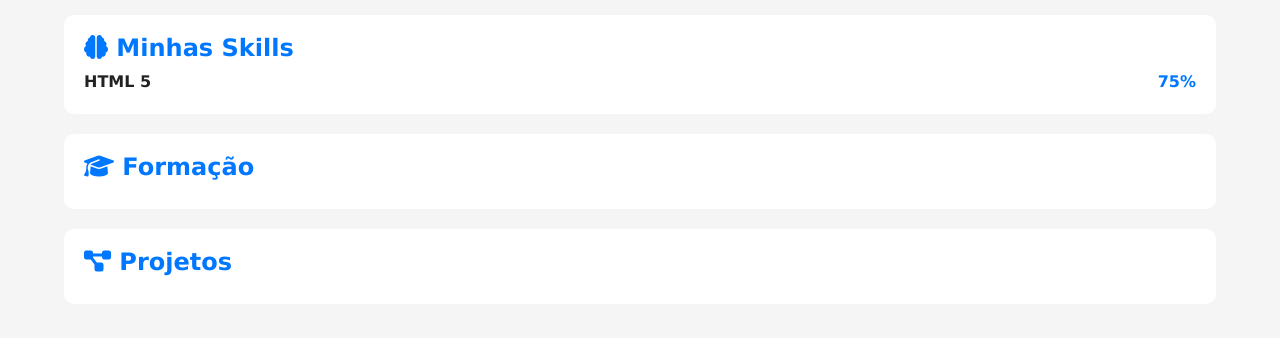
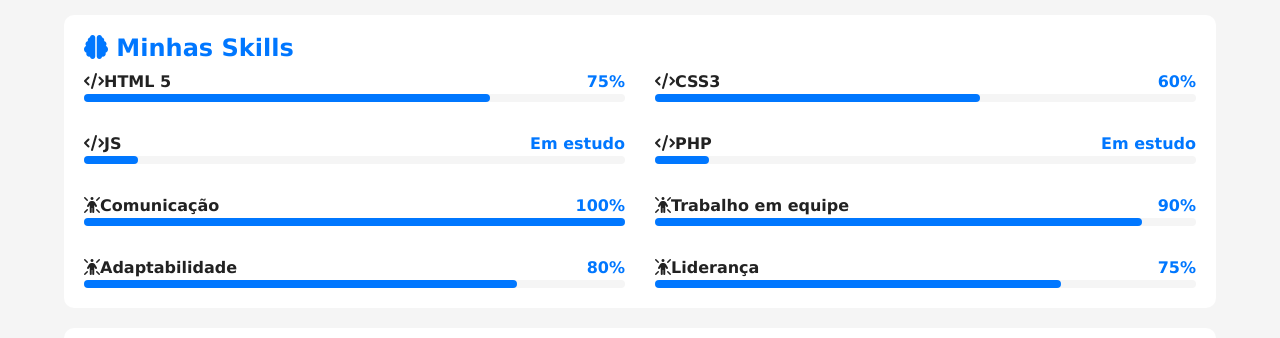
Before and after one commit to altivoajunior/meu-potfolio, a plain HTML site: page index.html in a window 1280 px wide. Shown: the part 1164-1502 px from the top of the page. Drawn offline with Linux system fonts and the light colour scheme.

Commit message:
skill criadas

```diff
--- a/estilos/style.css
+++ b/estilos/style.css
@@ -143,12 +143,11 @@ height: 100%;
 border-radius: 8px;
 }
 
-#skill.container {
+#skill-container {
   display: grid;
   grid-template-columns: 1fr;
   gap: 30px;
 }
-
 #skill-container .info {
 display: flex;
 justify-content: space-between;
@@ -164,3 +163,22 @@ color: #222222;
 font-weight: bold;
 color: #0077ff;
 }
+
+#skill-container .barra {
+  width: 100%;
+  height: 8px;
+  background-color: var(--fundo-principal);
+  border-radius: 4px;
+}
+
+#skill-container .progresso {
+  height: 100%;
+  background-color: #0077ff;
+  border-radius: 4px;
+}
+
+@media screen and (min-width: 768px) {
+  #skill-container {
+    grid-template-columns: 1fr 1fr;
+  }
+}
--- a/index.html
+++ b/index.html
@@ -60,7 +60,7 @@
                     <div class="item">
                         <div class="info">
                             <span class="nome">
-                                HTML 5
+                                <i class="fa-solid fa-code"></i>HTML 5
                             </span>
                             <span class="porcent">
                                 75%
@@ -70,6 +70,105 @@
                             <div class="progresso" style="width: 75%;"></div>
                         </div>
                     </div>
+
+                    <div class="item">
+                        <div class="info">
+                            <span class="nome">
+                                <i class="fa-solid fa-code"></i>CSS3
+                            </span>
+                            <span class="porcent">
+                                60%
+                            </span>
+                        </div>
+                        <div class="barra">
+                            <div class="progresso" style="width: 60%;"></div>
+                        </div>
+                    </div>
+
+                    <div class="item">
+                        <div class="info">
+                            <span class="nome">
+                                <i class="fa-solid fa-code"></i>JS
+                            </span>
+                            <span class="porcent">
+                                Em estudo
+                            </span>
+                        </div>
+                        <div class="barra">
+                            <div class="progresso" style="width:10%;"></div>
+                        </div>
+                    </div>
+
+                    <div class="item">
+                        <div class="info">
+                            <span class="nome">
+                                <i class="fa-solid fa-code"></i>PHP
+                            </span>
+                            <span class="porcent">
+                                Em estudo
+                            </span>
+                        </div>
+                        <div class="barra">
+                            <div class="progresso" style="width:10%;"></div>
+                        </div>
+                    </div>
+
+                    <div class="item">
+                        <div class="info">
+                            <span class="nome">
+                                <i class="fa-solid fa-person-rays"></i></i>Comunicação
+                            </span>
+                            <span class="porcent">
+                                100%
+                            </span>
+                        </div>
+                        <div class="barra">
+                            <div class="progresso" style="width:100%;"></div>
+                        </div>
+                    </div>
+
+                     <div class="item">
+                        <div class="info">
+                            <span class="nome">
+                                <i class="fa-solid fa-person-rays"></i></i>Trabalho em equipe
+                            </span>
+                            <span class="porcent">
+                                90%
+                            </span>
+                        </div>
+                        <div class="barra">
+                            <div class="progresso" style="width:90%;"></div>
+                        </div>
+                    </div>
+
+                    <div class="item">
+                        <div class="info">
+                            <span class="nome">
+                                <i class="fa-solid fa-person-rays"></i></i>Adaptabilidade
+                            </span>
+                            <span class="porcent">
+                                80%
+                            </span>
+                        </div>
+                        <div class="barra">
+                            <div class="progresso" style="width:80%;"></div>
+                        </div>
+                    </div>
+
+                    <div class="item">
+                        <div class="info">
+                            <span class="nome">
+                                <i class="fa-solid fa-person-rays"></i></i>Liderança
+                            </span>
+                            <span class="porcent">
+                                75%
+                            </span>
+                        </div>
+                        <div class="barra">
+                            <div class="progresso" style="width:75%;"></div>
+                        </div>
+                    </div>
+
 
                 </div>
 
```
